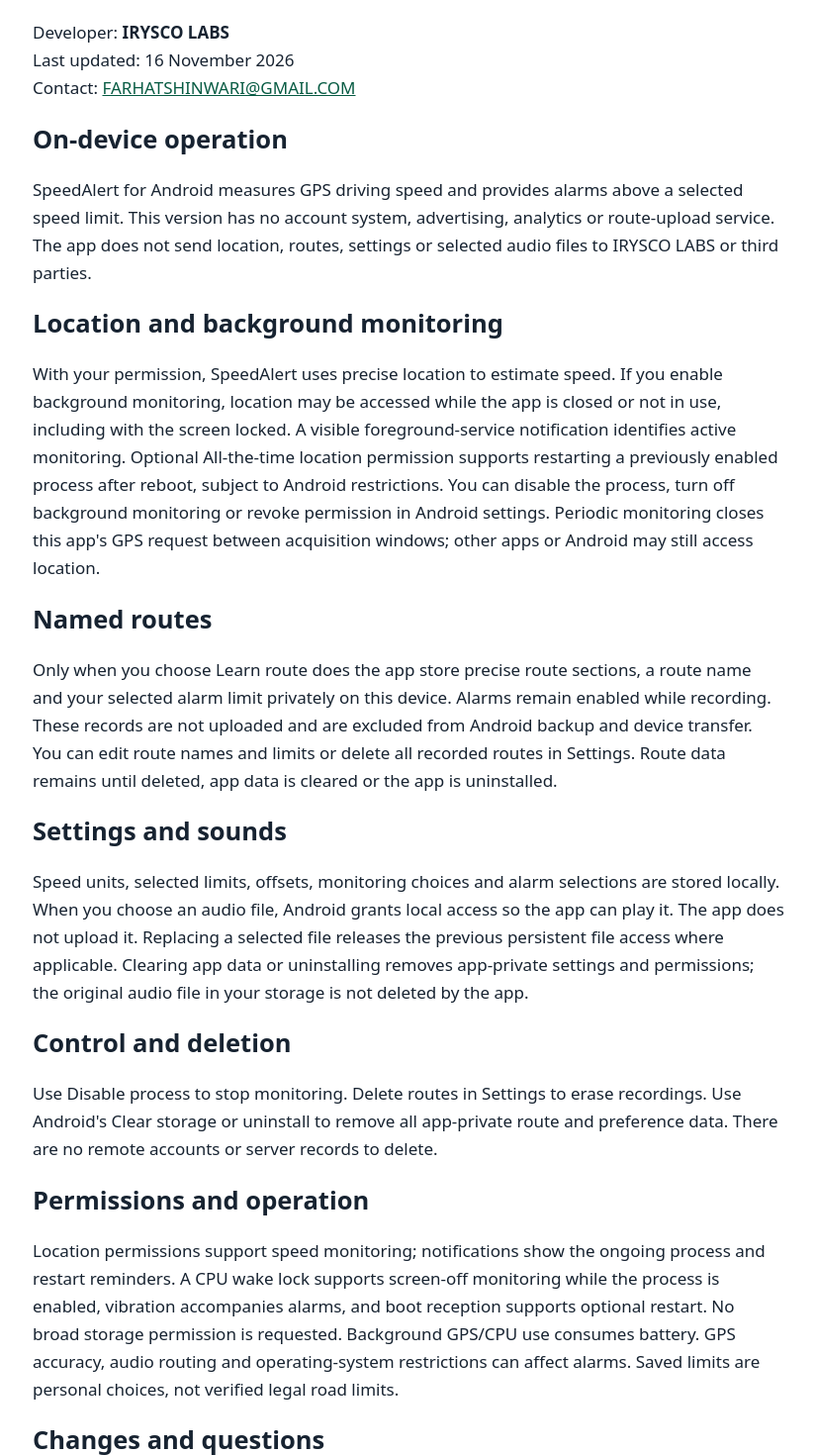
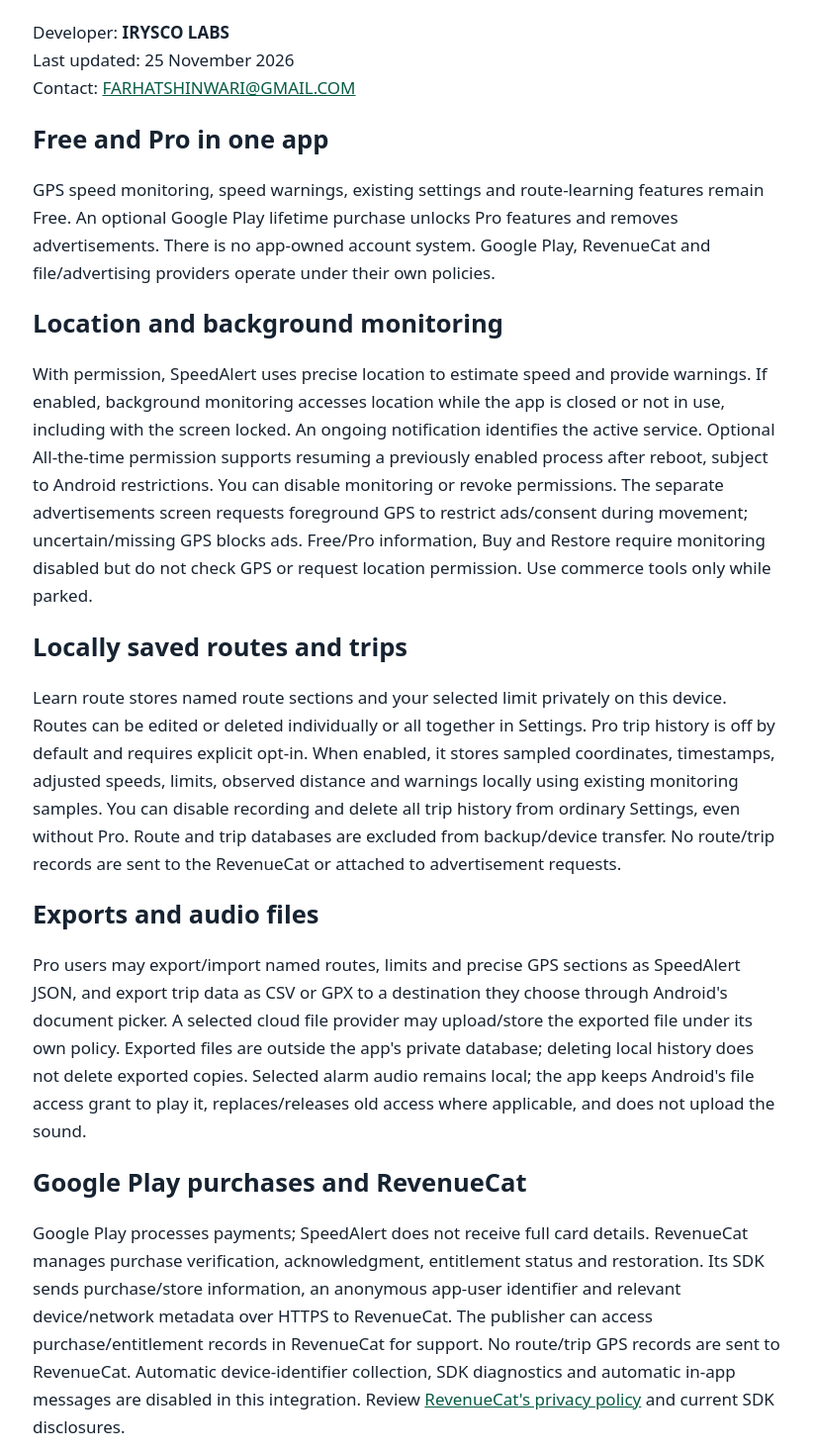
Before and after one commit to farhatshinwari/SpeedAlert-Policy, a plain HTML site: page index.html in a window 1280 px wide. Shown: the part 86-1556 px from the top of the page at 99% size, without its empty margins (227-1051 px from the left). Drawn offline with Linux system fonts and the light colour scheme.

Commit message:
index.html

```diff
--- a/index.html
+++ b/index.html
@@ -1,10 +1,11 @@
 <!doctype html>
 <html lang="en"><head><meta charset="utf-8"><meta name="viewport" content="width=device-width,initial-scale=1"><title>SpeedAlert Privacy Policy — IRYSCO LABS</title><style>body{max-width:760px;margin:40px auto;padding:0 20px;font:17px/1.65 system-ui,sans-serif;color:#172331}h1,h2{line-height:1.25}a{color:#075b43}</style></head>
-<body><main><h1>SpeedAlert Privacy Policy</h1><p>Developer: <strong>IRYSCO LABS</strong><br>Last updated: 16 November 2026<br>Contact: <a href="mailto:FARHATSHINWARI@GMAIL.COM">FARHATSHINWARI@GMAIL.COM</a></p>
-<h2>On-device operation</h2><p>SpeedAlert for Android measures GPS driving speed and provides alarms above a selected speed limit. This version has no account system, advertising, analytics or route-upload service. The app does not send location, routes, settings or selected audio files to IRYSCO LABS or third parties.</p>
-<h2>Location and background monitoring</h2><p>With your permission, SpeedAlert uses precise location to estimate speed. If you enable background monitoring, location may be accessed while the app is closed or not in use, including with the screen locked. A visible foreground-service notification identifies active monitoring. Optional All-the-time location permission supports restarting a previously enabled process after reboot, subject to Android restrictions. You can disable the process, turn off background monitoring or revoke permission in Android settings. Periodic monitoring closes this app's GPS request between acquisition windows; other apps or Android may still access location.</p>
-<h2>Named routes</h2><p>Only when you choose Learn route does the app store precise route sections, a route name and your selected alarm limit privately on this device. Alarms remain enabled while recording. These records are not uploaded and are excluded from Android backup and device transfer. You can edit route names and limits or delete all recorded routes in Settings. Route data remains until deleted, app data is cleared or the app is uninstalled.</p>
-<h2>Settings and sounds</h2><p>Speed units, selected limits, offsets, monitoring choices and alarm selections are stored locally. When you choose an audio file, Android grants local access so the app can play it. The app does not upload it. Replacing a selected file releases the previous persistent file access where applicable. Clearing app data or uninstalling removes app-private settings and permissions; the original audio file in your storage is not deleted by the app.</p>
-<h2>Control and deletion</h2><p>Use Disable process to stop monitoring. Delete routes in Settings to erase recordings. Use Android's Clear storage or uninstall to remove all app-private route and preference data. There are no remote accounts or server records to delete.</p>
-<h2>Permissions and operation</h2><p>Location permissions support speed monitoring; notifications show the ongoing process and restart reminders. A CPU wake lock supports screen-off monitoring while the process is enabled, vibration accompanies alarms, and boot reception supports optional restart. No broad storage permission is requested. Background GPS/CPU use consumes battery. GPS accuracy, audio routing and operating-system restrictions can affect alarms. Saved limits are personal choices, not verified legal road limits.</p>
-<h2>Changes and questions</h2><p>We may update this policy if the app changes. Contact <a href="mailto:FARHATSHINWARI@GMAIL.COM">FARHATSHINWARI@GMAIL.COM</a> with privacy or support questions.</p></main></body></html>
+<body><main><h1>SpeedAlert Privacy Policy</h1><p>Developer: <strong>IRYSCO LABS</strong><br>Last updated: 25 November 2026<br>Contact: <a href="mailto:FARHATSHINWARI@GMAIL.COM">FARHATSHINWARI@GMAIL.COM</a></p>
+<h2>Free and Pro in one app</h2><p>GPS speed monitoring, speed warnings, existing settings and route-learning features remain Free. An optional Google Play lifetime purchase unlocks Pro features and removes advertisements. There is no app-owned account system. Google Play, RevenueCat and file/advertising providers operate under their own policies.</p>
+<h2>Location and background monitoring</h2><p>With permission, SpeedAlert uses precise location to estimate speed and provide warnings. If enabled, background monitoring accesses location while the app is closed or not in use, including with the screen locked. An ongoing notification identifies the active service. Optional All-the-time permission supports resuming a previously enabled process after reboot, subject to Android restrictions. You can disable monitoring or revoke permissions. The separate advertisements screen requests foreground GPS to restrict ads/consent during movement; uncertain/missing GPS blocks ads. Free/Pro information, Buy and Restore require monitoring disabled but do not check GPS or request location permission. Use commerce tools only while parked.</p>
+<h2>Locally saved routes and trips</h2><p>Learn route stores named route sections and your selected limit privately on this device. Routes can be edited or deleted individually or all together in Settings. Pro trip history is off by default and requires explicit opt-in. When enabled, it stores sampled coordinates, timestamps, adjusted speeds, limits, observed distance and warnings locally using existing monitoring samples. You can disable recording and delete all trip history from ordinary Settings, even without Pro. Route and trip databases are excluded from backup/device transfer. No route/trip records are sent to the RevenueCat or attached to advertisement requests.</p>
+<h2>Exports and audio files</h2><p>Pro users may export/import named routes, limits and precise GPS sections as SpeedAlert JSON, and export trip data as CSV or GPX to a destination they choose through Android's document picker. A selected cloud file provider may upload/store the exported file under its own policy. Exported files are outside the app's private database; deleting local history does not delete exported copies. Selected alarm audio remains local; the app keeps Android's file access grant to play it, replaces/releases old access where applicable, and does not upload the sound.</p>
+<h2>Google Play purchases and RevenueCat</h2><p>Google Play processes payments; SpeedAlert does not receive full card details. RevenueCat manages purchase verification, acknowledgment, entitlement status and restoration. Its SDK sends purchase/store information, an anonymous app-user identifier and relevant device/network metadata over HTTPS to RevenueCat. The publisher can access purchase/entitlement records in RevenueCat for support. No route/trip GPS records are sent to RevenueCat. Automatic device-identifier collection, SDK diagnostics and automatic in-app messages are disabled in this integration. Review <a href="https://www.revenuecat.com/privacy/">RevenueCat's privacy policy</a> and current SDK disclosures.</p><p>Only accepted server-verified lifetime entitlements unlock Pro. An authenticated snapshot protected by Android Keystore is stored privately for offline access. Online checks reconcile through RevenueCat. Pending/cancelled purchases do not grant access; refunds/revocations require RevenueCat updates and successful online reconciliation. Offline devices cannot immediately learn of a refund. Reinstalling/clearing data removes local access; Restore Purchases can recover valid access using the purchasing Play account and RevenueCat's restore/transfer policy.</p>
+<h2>Advertising and consent</h2><p>The separate GPS-checked advertisements screen may display Google AdMob banners for Free users. Verified Pro users do not receive banner requests/displays. The driving dashboard, ordinary Settings and Free/Pro purchase screen have no banner requests/displays. Advertisements and ad consent require the parked GPS check and are removed/hidden on loss of that state. Buy/Restore use the stopped-monitor check without GPS, as described above. No interstitial or rewarded ads are included.</p><p>Google's advertising SDK may process advertising/device identifiers, IP address and derived approximate location, ad interactions, diagnostics and other data described by Google. The app does not add GPS route/trip coordinates to ad requests. Applicable consent/privacy choices are requested through Google's User Messaging Platform before ad requests. Ad privacy choices are accessible in parked tools when required. Review <a href="https://policies.google.com/privacy">Google's Privacy Policy</a> and <a href="https://policies.google.com/technologies/partner-sites">Google partner-site information</a>. Development builds use Google's test advertisement IDs. Store Data safety declarations must reflect the configured SDK and production service.</p>
+<h2>Permissions, deletion and control</h2><p>Location supports speed measurement and the parked interlock. Notifications/vibration support monitoring and alarms. A timed CPU wake lock supports screen-off operation while enabled; boot reception supports optional restart. Internet/network-state permissions support Play, verification and advertising/consent. Advertising-ID/advertising-service permissions may be merged by Google's SDK. No broad storage permission is requested.</p><p>Use Disable process to stop monitoring. Delete named routes individually or all routes in Settings. Delete trip history through Settings. Clear app storage/uninstall to remove app-private preferences, history and cached entitlement; this does not cancel/refund a Google Play purchase or delete already exported files. SpeedAlert has no app-owned sign-in account. Clearing app data does not delete purchase records held by Google Play or RevenueCat. Contact support about RevenueCat records associated with the anonymous app-user identifier; retention/deletion is subject to applicable legal obligations and provider policies. Google Play controls purchase/refund history and your purchasing account.</p>
+<h2>Limitations and contact</h2><p>GPS and sampling can miss motion or speed changes. Background GPS/CPU use consumes battery. Configure and purchase only while parked; Google Play's external payment screen is controlled by Google. Saved limits are personal preferences, not a verified legal road-limit database. We may update this policy when the app/services change. For privacy/support contact <a href="mailto:FARHATSHINWARI@GMAIL.COM">FARHATSHINWARI@GMAIL.COM</a>.</p></main></body></html>
```
